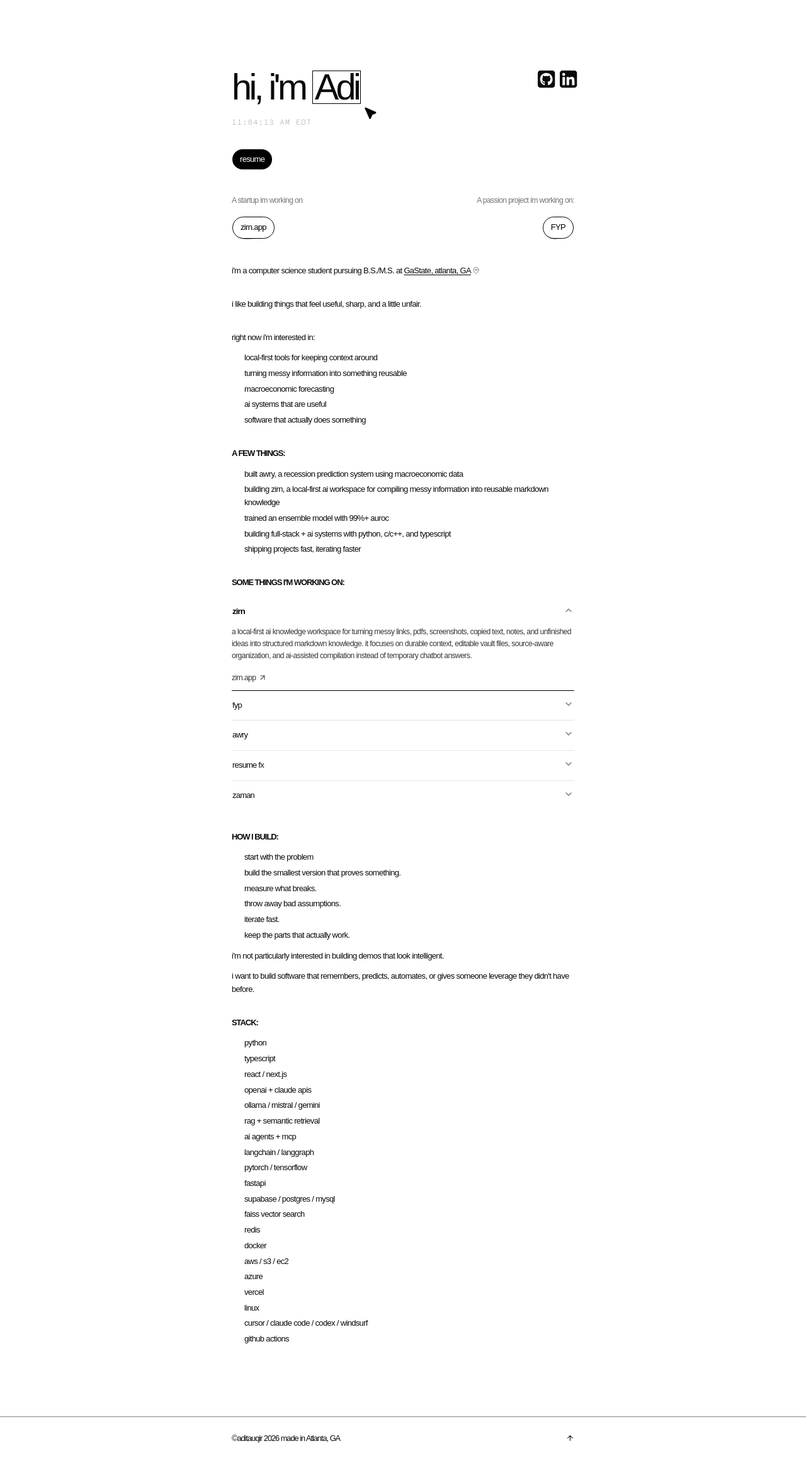
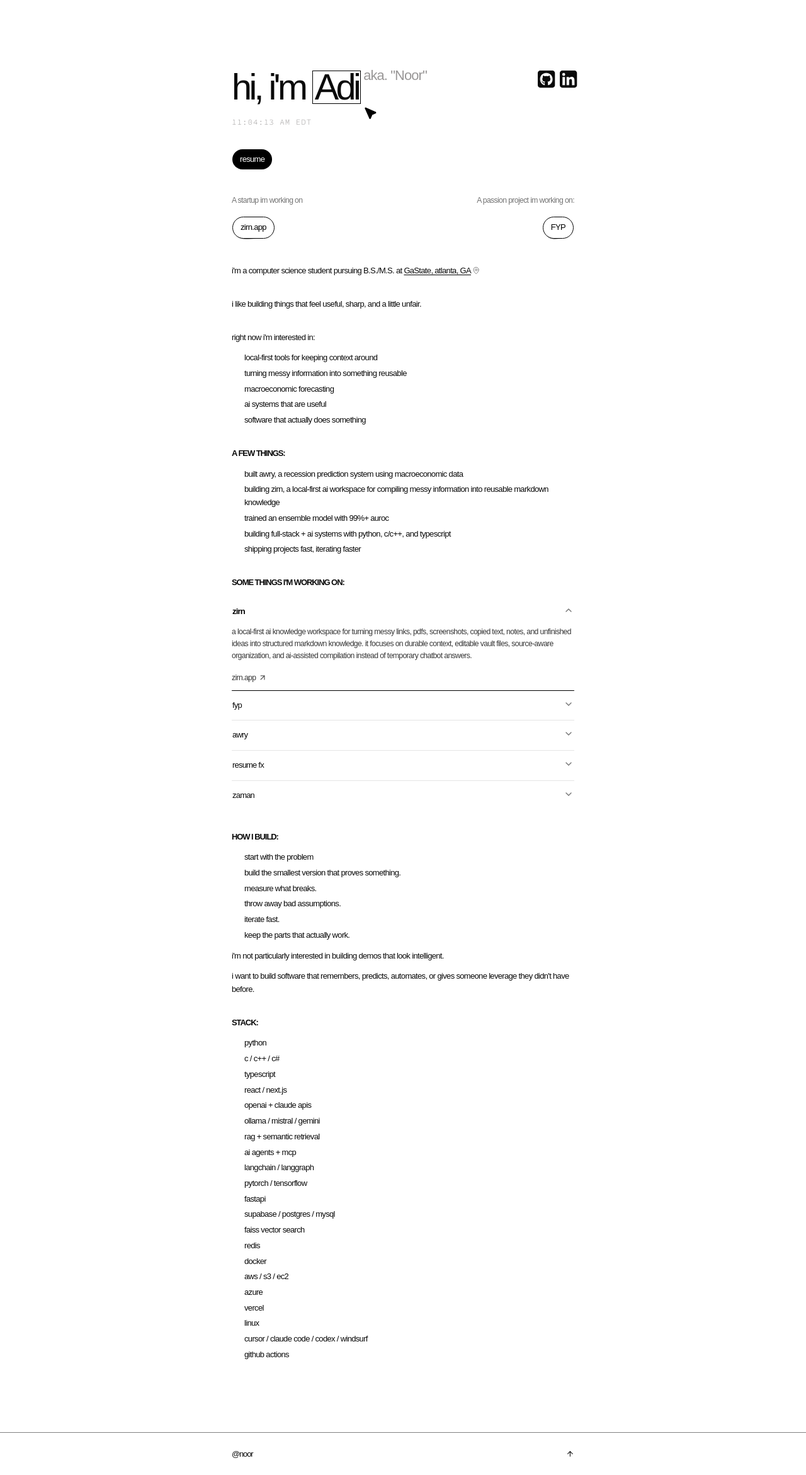
Before and after one commit to aditauqir/aditauqir-website, a Next.js app: page / in a window 1280 px wide. Shown: the whole page at 63% size. Before the commit the page ends 2317 px from the top, so only its background shows below. Built offline with nearby package versions, Linux system fonts and the light colour scheme; a web font is replaced by a local one.

Commit message:
Update footer, aka Noor, FYP, and C stack

```diff
--- a/app/page.tsx
+++ b/app/page.tsx
@@ -96,6 +96,7 @@ const howIBuildItems = [
 
 const stackItems = [
   "python",
+  "c / c++ / c#",
   "typescript",
   "react / next.js",
   "openai + claude apis",
@@ -116,8 +117,6 @@ const stackItems = [
   "cursor / claude code / codex / windsurf",
   "github actions",
 ];
-
-const currentYear = new Date().getFullYear();
 
 export default function HomePage() {
   const [copiedProject, setCopiedProject] = useState<string | null>(null);
@@ -194,6 +193,9 @@ export default function HomePage() {
                         Adi
                       </span>
                     </PointerHighlight>
+                    <sup className="ml-1 align-super text-[0.38em] font-normal tracking-[-0.04em] text-[rgb(153,151,151)]">
+                      aka. &quot;Noor&quot;
+                    </sup>
                   </h1>
                   <HomeClock />
                 </div>
@@ -430,7 +432,7 @@ export default function HomePage() {
 
           <footer className="border-t border-[rgb(130,130,130)] px-6 py-4 text-[1rem] tracking-[-0.08em] sm:px-8 lg:px-12 lg:py-6 lg:text-[0.8rem] xl:px-16">
             <div className="mx-auto flex w-full max-w-[34rem] items-center justify-between">
-              <p>{`©aditauqir ${currentYear} made in Atlanta, GA`}</p>
+              <p>@noor</p>
               <Button
                 type="button"
                 variant="ghost"
```
